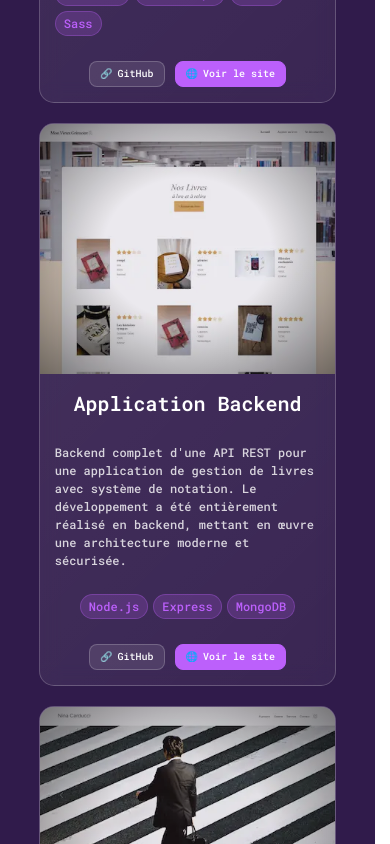
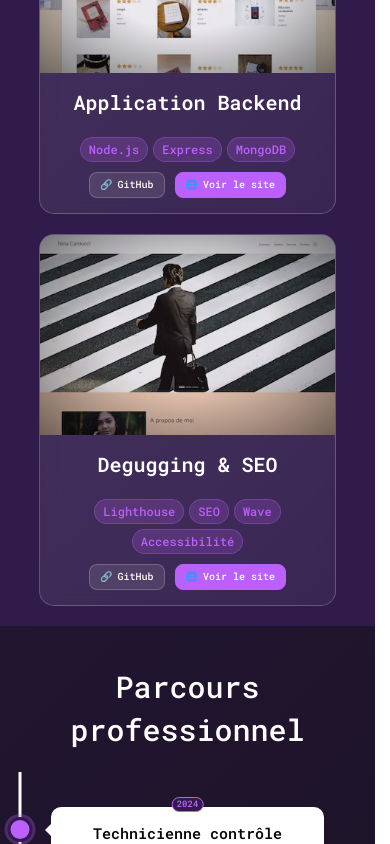
Before and after one commit to ProjetsDevFanny/Projet8_OCR_Portfolio, a React (Vite) app: page / in a window 390 px wide. Shown: the part 1940-2784 px from the top of the page. Built offline with nearby package versions, Linux system fonts and the light colour scheme; a web font is replaced by a local one.

Commit message:
feat(all files): responsive mobile done

```diff
--- a/src/Components/Sections/Contacts/contacts.scss
+++ b/src/Components/Sections/Contacts/contacts.scss
@@ -48,7 +48,11 @@
    box-shadow: 0 8px 32px rgba(0, 0, 0, 0.1);
 
     @include tablet {
-      max-width: 80%;
+      max-width: 90%;
+    }
+
+    @include mobile {
+      max-width: 100%;
     }
  }
 
--- a/src/Components/Sections/History/History-Items/historyItem.scss
+++ b/src/Components/Sections/History/History-Items/historyItem.scss
@@ -188,6 +188,7 @@
 
     @include mobile {
       left: 0 !important;
+      top: 2.5rem;
     }
   }
 
@@ -212,6 +213,10 @@
       border: 0.5px solid $medium_purple;
       padding: 0rem 0.5em !important;
       z-index: 2;
+
+      @include mobile {
+        top: 0.5rem !important;
+      }
     }
   }
 }
--- a/src/Components/Sections/History/History-global/history.scss
+++ b/src/Components/Sections/History/History-global/history.scss
@@ -26,6 +26,10 @@
   &__title {
     margin-bottom: 4rem;
     text-align: center;
+
+    @include mobile {
+      margin-bottom: 2rem;
+    }
   }
 }
 
--- a/src/Components/Sections/Projects/Projects.jsx
+++ b/src/Components/Sections/Projects/Projects.jsx
@@ -178,7 +178,7 @@ function Projects() {
                   rel="noopener noreferrer"
                   className="project-link project-link--github"
                 >
-                  <span>🔗</span> Voir sur GitHub
+                  <span>🔗</span> GitHub
                 </a>
                 {selectedProject.liveUrl && (
                   <a
@@ -187,7 +187,7 @@ function Projects() {
                     rel="noopener noreferrer"
                     className="project-link project-link--live"
                   >
-                    <span>🌐</span> Voir le site en ligne
+                    <span>🌐</span> Site en ligne
                   </a>
                 )}
               </div>
--- a/src/Components/Sections/Projects/projects.scss
+++ b/src/Components/Sections/Projects/projects.scss
@@ -27,8 +27,8 @@
 
       @include mobile {
         padding: 2rem;
-       margin: 0 auto;
-       max-width: 90%;
+        margin: 0 auto;
+        max-width: 90%;
       }
     }
   }
@@ -116,6 +116,10 @@
     overflow: hidden;
     flex-shrink: 0; // Empêche la compression de l'image
 
+    @include mobile {
+      height: 200px;
+    }
+
     img {
       width: 100%;
       height: 100%;
@@ -124,6 +128,7 @@
       display: block;
       transition: transform 0.3s ease;
       opacity: 0.9;
+
     }
 
     &::after {
@@ -160,9 +165,10 @@
     flex: 1; // Le contenu prend tout l'espace disponible
     display: flex;
     flex-direction: column;
+    gap: 1.5rem;
 
-    @include tablet {
-      align-items: center;
+    @include mobile {
+      padding: 1.5rem 0.5rem;
       gap: 1rem;
     }
   }
@@ -170,25 +176,40 @@
   &__title {
     @include font-style(2rem);
     color: $white;
-    margin-bottom: 1.5rem;
     font-weight: 600;
     flex-shrink: 0; // Empêche la compression du titre
+    text-align: center;
+
+    @include mobile {
+      margin-bottom: 1rem;
+      text-align: center;
+    }
   }
 
   &__description {
     @include font-style(1.2rem);
     color: rgba(255, 255, 255, 0.8);
     line-height: 1.5;
-    margin-bottom: 1.5rem;
+    // margin-bottom: 1.5rem;
     flex: 1; // La description prend l'espace disponible
+    display: flex;
+    align-items: center;
+
+    @include mobile {
+      display: none;
+    }
   }
 
   &__technologies {
     display: flex;
+    align-items: center;
     flex-wrap: wrap;
     gap: 0.5rem;
-    margin-bottom: 1.5rem;
     flex-shrink: 0; // Empêche la compression des technologies
+
+    @include mobile {
+      justify-content: center;
+    }
   }
 
   &__links {
@@ -196,6 +217,14 @@
     gap: 1rem;
     margin-top: auto; // Pousse les liens en bas
     flex-shrink: 0; // Empêche la compression des liens
+
+    @include tablet {
+      align-items: center;
+    }
+
+    @include mobile {
+      justify-content: center;
+    }
   }
 }
 
@@ -243,16 +272,6 @@
       transform: translateY(-2px);
       box-shadow: 0 5px 15px rgba(188, 96, 251, 0.4);
     }
-  }
-}
-
-@include tablet {
-  .project-card__links {
-    align-items: center;
-  }
-
-  .project-link {
-    justify-content: center;
   }
 }
 
@@ -324,7 +343,7 @@
     @include tablet {
       @include font-style(2rem);
     }
-      }
+  }
 
   &__description {
     margin-bottom: 2rem;
@@ -403,7 +422,6 @@
 
     @include tablet {
       width: 100%;
-
     }
   }
 }
```
